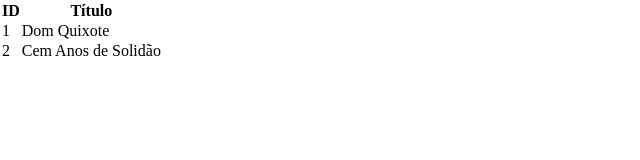
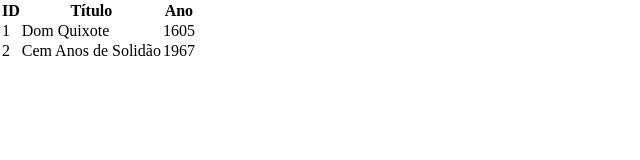
Before and after one commit to MarcusCastilhos/firstAngularProject, an Angular app: page / in a window 1280 px wide. Shown: the top 160 px of the page, without its empty margins (0-640 px from the left). Built offline with nearby package versions, Linux system fonts and the light colour scheme; data requests are answered from the project's data file.

Commit message:
feat: add campo 'ano' na tabela

```diff
--- a/db.json
+++ b/db.json
@@ -2,11 +2,13 @@
     "livros": [
       {
         "id": 1,
-        "title": "Dom Quixote"
+        "title": "Dom Quixote",
+        "year": 1605
       },
       {
         "id": 2,
-        "title": "Cem Anos de Solidão"
+        "title": "Cem Anos de Solidão",
+        "year": 1967
       }
     ]
   }
--- a/src/app/components/livros-tabela/livros-tabela.component.html
+++ b/src/app/components/livros-tabela/livros-tabela.component.html
@@ -3,12 +3,14 @@
       <tr>
         <th>ID</th>
         <th>Título</th>
+        <th>Ano</th>
       </tr>
     </thead>
     <tbody>
       <tr *ngFor="let livro of livros">
         <td>{{ livro.id }}</td>
         <td>{{ livro.title }}</td>
+        <td>{{ livro.year }}</td>
       </tr>
     </tbody>
   </table>
--- a/src/app/components/livros-tabela/livros-tabela.component.ts
+++ b/src/app/components/livros-tabela/livros-tabela.component.ts
@@ -6,6 +6,7 @@
 interface Livro {
   id: number;
   title: string;
+  year: number;
 }
 
 @Component({
--- a/src/app/services/livros.service.ts
+++ b/src/app/services/livros.service.ts
@@ -5,6 +5,7 @@
 interface Livro {
   id: number;
   title: string;
+  year: number;
 }
 
 @Injectable({
```
